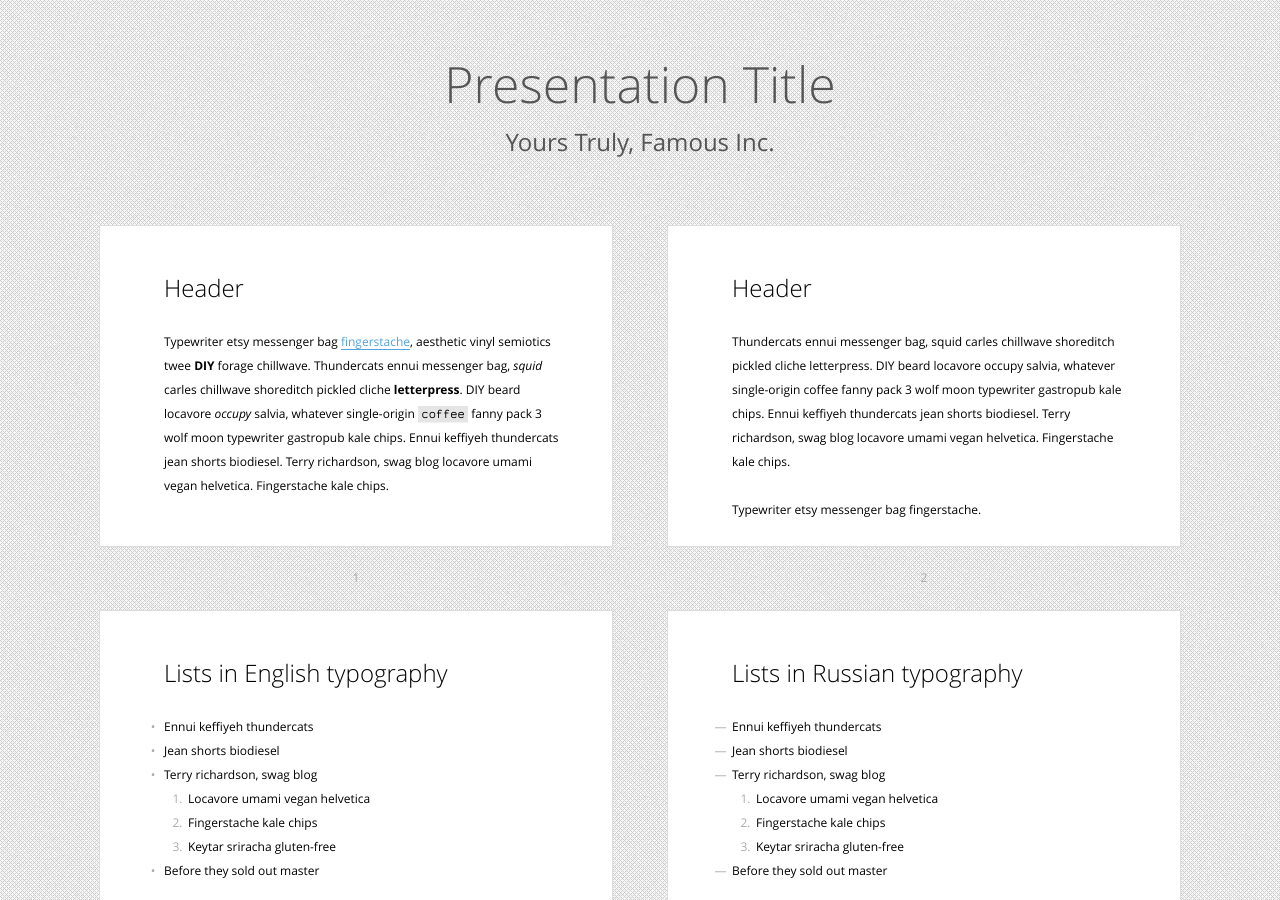
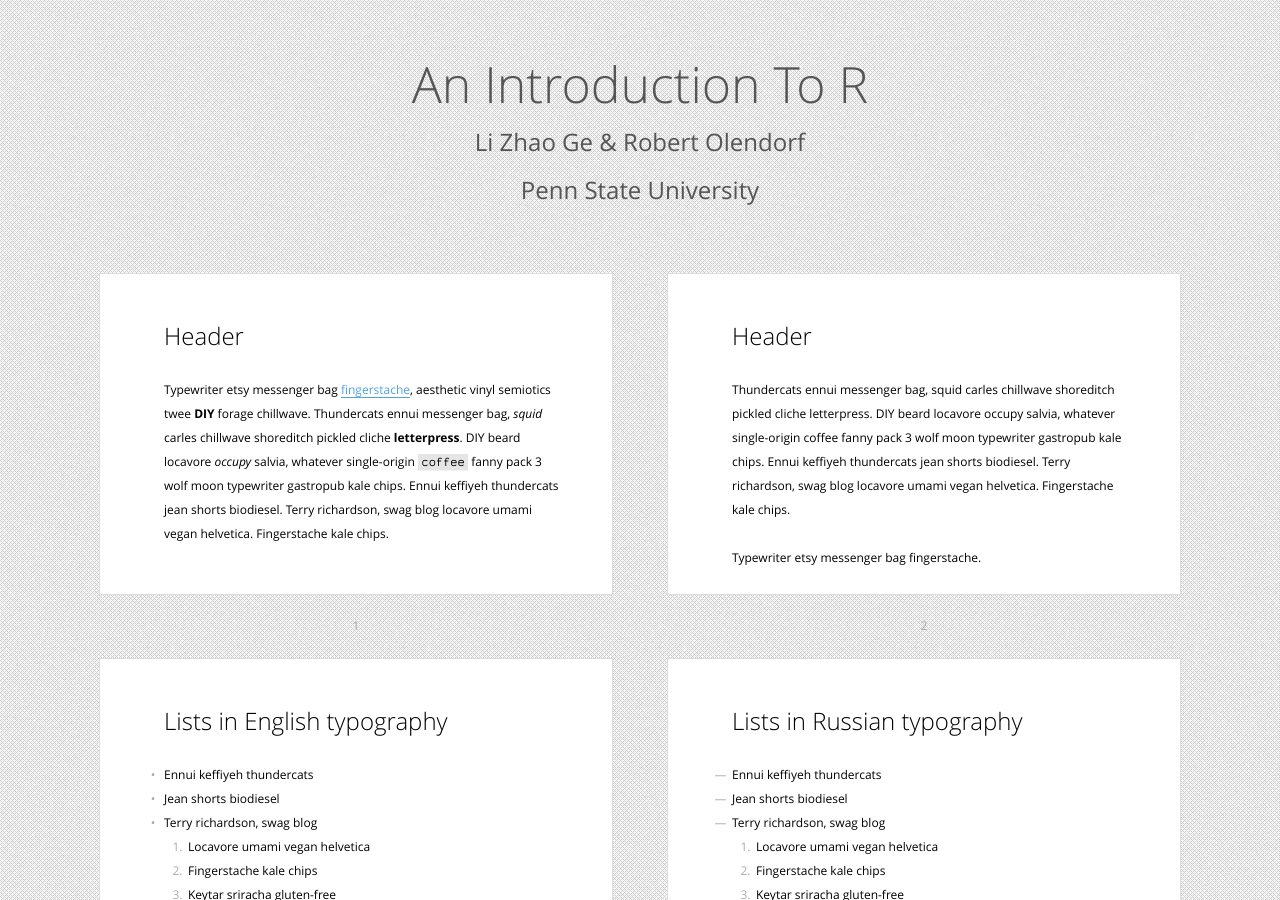
Before and after one commit to NC-State-Libraries-Workshops/ncsu_apprentice, a Jekyll site: the page built from slides.md, in a window 1280 px wide and 900 px high. Built offline with Jekyll 4.4.1, drawn with Linux system fonts in a browser that asks for light colours; our own code applies the rules of GitHub Pages for plain Markdown files.

Commit message:
a few more tweaks to slides

```diff
--- a/_config.yml
+++ b/_config.yml
@@ -16,7 +16,6 @@
 
 
 title: An Introduction To R               # Name of the workshop
-author: LiZhao Ge & Robert Olendorf       # Workshop Authors Name(s)
 
 description:
 
@@ -26,10 +25,10 @@ default_lang: en
 default_body_class: list
 
 author:
-    name: Yours Truly
+    name: Li Zhao Ge & Robert Olendorf
     # url:  http://example.com/
     company:
-        name: Famous Inc.
+        name: Penn State University
         # url:  http://example.com/
 
 progress: true
--- a/_includes/setup.md
+++ b/_includes/setup.md
@@ -16,14 +16,12 @@
     {% capture title %}
         {% if page.title %}
             {{ page.title }}
-        {% elsif site.title }}
+        {% else %}
             {{ site.title }}
-        {% else %}
-            {{ supertitle }}
         {% endif %}
     {% endcapture %}
 
-    {% capture subtitle %}{% if page.subtitle %}{{ page.subtitle }}{% else %}{% if author_url != '' %}[{{ author_name }}]({{ author_url }}){% else %}{{ author_name }}{% endif %}{% if company_name != '' %}, {% if company_url != '' %}[{{ company_name }}]({{ company_url }}){% else %}{{ company_name }}{% endif %}{% endif %}{% endif %}{% endcapture %}{% capture subtitle %}{{ subtitle | markdownify }}{% endcapture %}
+    {% capture subtitle %}{% if page.subtitle %}{{ page.subtitle }}{% else %}{% if author_url != '' %}[{{ author_name }}]({{ author_url }}){% else %}{{ author_name }}{% endif %}{% if company_name != '' %}<br/> {% if company_url != '' %}[{{ company_name }}]({{ company_url }}){% else %}{{ company_name }}{% endif %}{% endif %}{% endif %}{% endcapture %}{% capture subtitle %}{{ subtitle | markdownify }}{% endcapture %}
 
     {% capture fork_url %}{% if page.fork_url %}{{ page.fork_url }}{% else %}{{ site.fork_url }}{% endif %}{% endcapture %}
 
--- a/_includes/showerify.html
+++ b/_includes/showerify.html
@@ -8,7 +8,8 @@
     {% capture subsubitems2 %}{{ subsubitems }}{% endcapture %}
     {% assign subsubitems2 = subsubitems2 | split: '>' %}
     {% assign lol = subsubitems2[0] | append:">" %}
-    {% capture supertitle %}{{ subsubitems | remove_first:lol }}{% endcapture %}
+    <!--{% capture supertitle %}{{ subsubitems | remove_first:lol }}{% endcapture %}-->
+    {% capture supertitle %}{{ site.title }}{% endcapture %}
 {% endfor %}
 
 {% assign flag = false %}
--- a/slides.md
+++ b/slides.md
@@ -5,7 +5,7 @@ layout: bright
 
 ---
 
-# Presentation Title
+<h1>{{ title }}</h1>
 {:style="display:none"}
 
 <!-- generated subtitle -->
```
